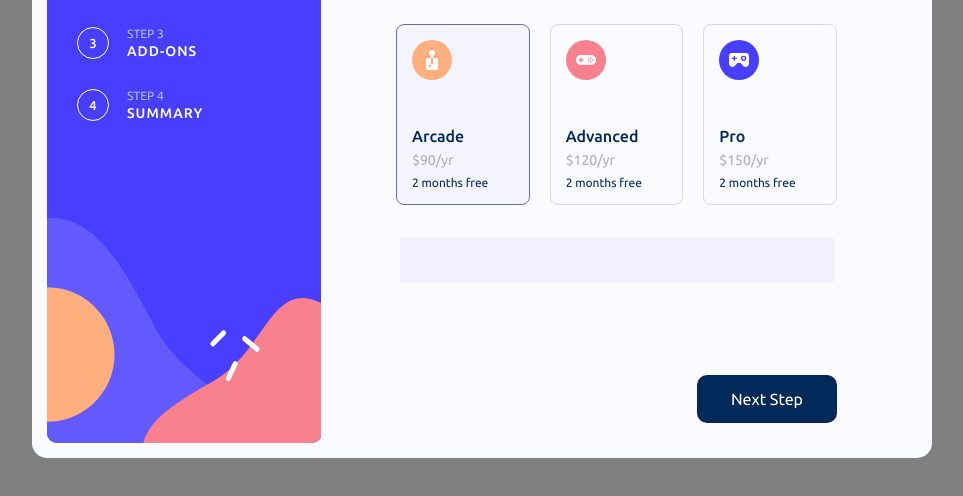
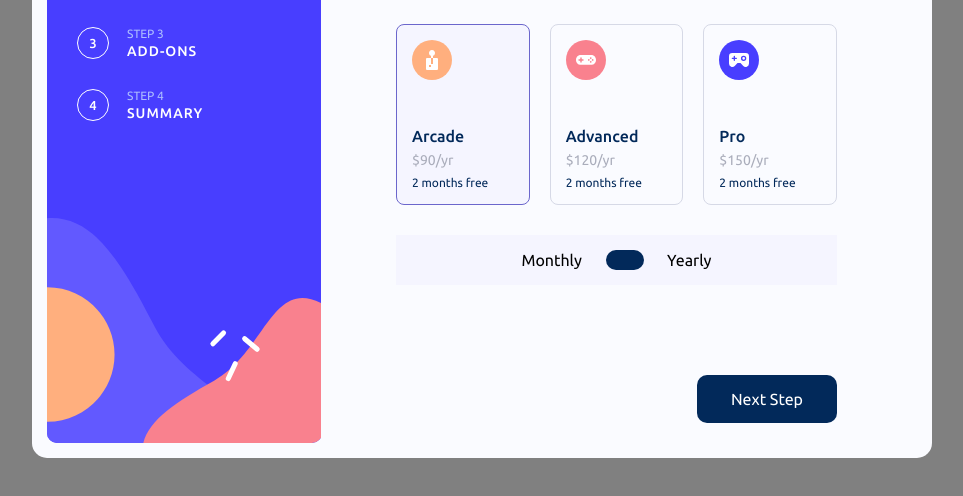
Before and after one commit to madosy/multi-step-form, a website built with webpack: page src/template.html in a window 1280 px wide. Shown: the part 242-738 px from the top of the page, without its empty margins (158-1121 px from the left). Built offline with nearby package versions, Linux system fonts and the light colour scheme; what pubsub-js would draw is missing.

Commit message:
toggle switch styled

```diff
--- a/src/content_components/content/select-plan/generatePlanDurationToggle.js
+++ b/src/content_components/content/select-plan/generatePlanDurationToggle.js
@@ -1,21 +1,41 @@
 import PubSub from "pubsub-js";
 
 const generatePlanDurationToggle = () => {
-  const toggle = document.createElement("input");
-  toggle.classList.add("plan-duration-toggle");
-  toggle.setAttribute("type", "checkbox");
+  const label = document.createElement("label");
+  label.classList.add("switch");
+
+  const checkbox = document.createElement("input");
+  checkbox.classList.add("plan-duration-toggle");
+  checkbox.setAttribute("type", "checkbox");
+  checkbox.id = "toggle";
+
+  const slider = document.createElement("span");
+  slider.classList.add("slider");
+
+  label.appendChild(checkbox);
+  label.appendChild(slider);
 
   const storedPlanDuration = sessionStorage.getItem("plan-select.duration");
-  if (storedPlanDuration === "yearly") toggle.checked = true;
+  if (storedPlanDuration === "yearly") checkbox.checked = true;
 
-  const getSelectedPlanDuration = () => (toggle.checked ? "yearly" : "monthly");
+  const getSelectedPlanDuration = () =>
+    checkbox.checked ? "yearly" : "monthly";
 
-  toggle.addEventListener("change", () => {
+  const container = document.createElement("div");
+  container.classList.add("toggle-container");
+  const monthlyText = document.createTextNode("Monthly");
+  const yearlyText = document.createTextNode("Yearly");
+
+  checkbox.addEventListener("change", () => {
     sessionStorage.setItem("plan-select.duration", getSelectedPlanDuration());
     PubSub.publish("planDurationChanged");
   });
 
-  return toggle;
+  container.appendChild(monthlyText);
+  container.appendChild(label);
+  container.appendChild(yearlyText);
+
+  return container;
 };
 
 export { generatePlanDurationToggle };
--- a/src/content_components/content/select-plan/selectPlan_style.scss
+++ b/src/content_components/content/select-plan/selectPlan_style.scss
@@ -72,18 +72,47 @@
       }
     }
 
-    input[type="checkbox"] {
+    .toggle-container {
+      display: flex;
+      justify-content: center;
+      align-items: center;
+      background-color: hsl(243, 100%, 98%);
       position: relative;
-      appearance: none;
-      display: block;
-      background-color: hsl(243, 100%, 97%);
+      gap: 20px;
 
-      &::before {
+      input[type="checkbox"] {
+        appearance: none;
+        position: relative;
         display: block;
-        width: 10px;
-        height: 10px;
+        width: 38px;
+        height: 20px;
         background-color: hsl(213, 96%, 18%);
-        position: absolute;
+        border-radius: 30px;
+      }
+
+      .toggle-circle {
+        position: relative;
+        width: min-content;
+
+        transition: all 0.3 ease-in-out;
+
+        &::after {
+          content: "";
+          position: absolute;
+          width: 12px;
+          height: 12px;
+          border-radius: 12px;
+          background-color: red;
+          top: 7px;
+          left: 8px;
+          pointer-events: none;
+          transition: all 0.3s ease-in-out;
+        }
+      }
+
+      input:checked + .toggle-circle::after {
+        transform: translateX(30px);
+        transition: all 0.3 ease-in-out;
       }
     }
   }
```
